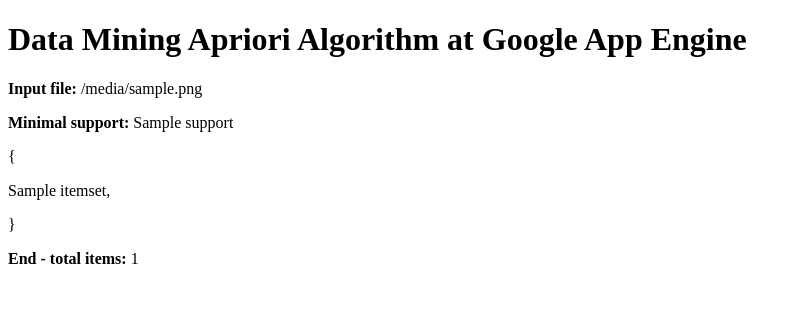
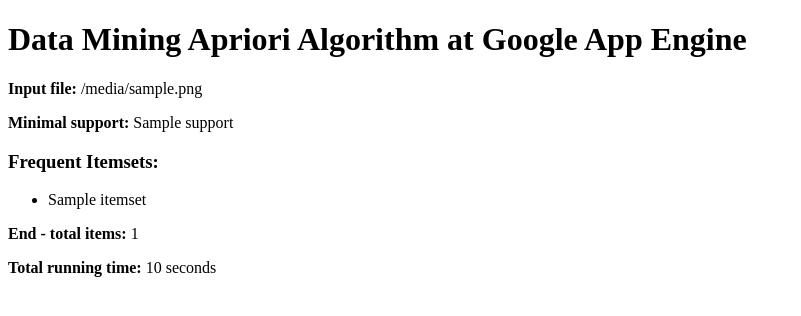
Before and after one commit to Shrey9-alt/Apriori-algorithm, a Flask app: template myproj/templates/result.html in a window 1280 px wide. Shown: the top 316 px of the page, without its empty margins (0-801 px from the left). Run offline with Flask 3, Linux system fonts and the light colour scheme; the template is opened without the code that fills it: most values are stand-ins (such as "Sample title", 1, 10 or a date in 2020).

Commit message:
Update result.html

```diff
--- a/myproj/templates/result.html
+++ b/myproj/templates/result.html
@@ -5,15 +5,18 @@
 </head>
 <body>
     <h1>Data Mining Apriori Algorithm at Google App Engine</h1>
+
     <p><strong>Input file:</strong> {{ file_name }}</p>
     <p><strong>Minimal support:</strong> {{ support }}</p>
-    <p>{</p>
-    <p>
+
+    <h3>Frequent Itemsets:</h3>
+    <ul>
         {% for itemset in results %}
-            {{ itemset }},
+            <li>{{ itemset }}</li>
         {% endfor %}
-    </p>
-    <p>}</p>
+    </ul>
+
     <p><strong>End - total items:</strong> {{ total_items }}</p>
+    <p><strong>Total running time:</strong> {{ runtime | round(4) }} seconds</p>
 </body>
 </html>
```
